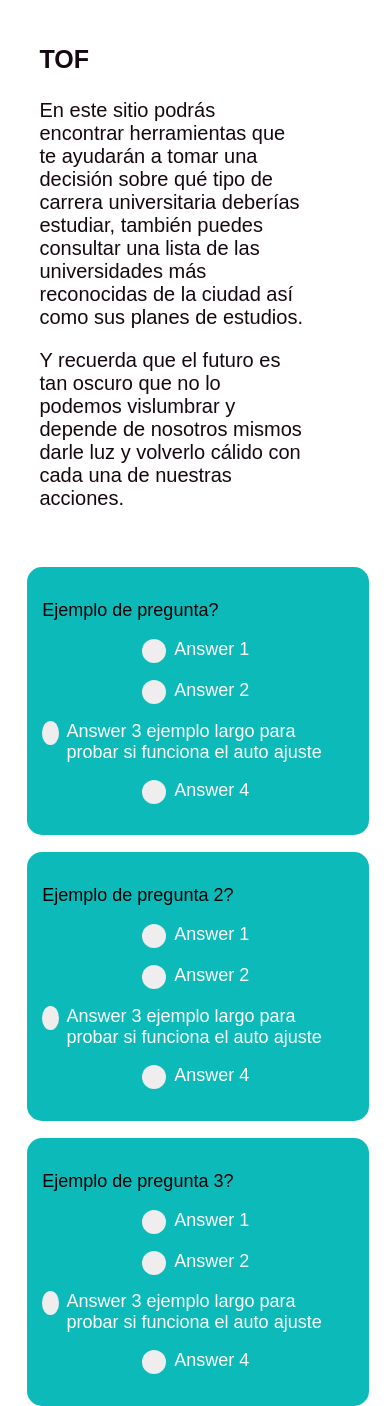
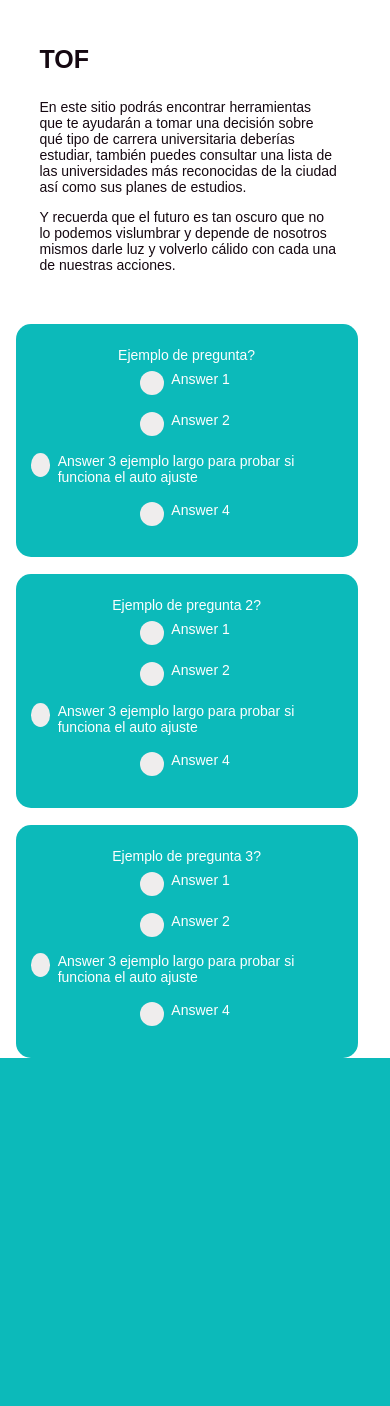
Before and after one commit to llFREEDll/TOF, a PHP site: page / in a window 390 px wide; the page is wider, and only the part inside the window is pictured. Shown: the part 40-1446 px from the top of that part. After the commit the page ends 1098 px from the top of that part, so only its background shows below. Run offline with PHP 8.4, Linux system fonts and the light colour scheme; some libraries are stand-ins or nearby versions.

Commit message:
se corrigio el bug de los objetos p

```diff
--- a/styles.css
+++ b/styles.css
@@ -10,11 +10,12 @@ body
 #questionBox
 {
     width:50%;
-    margin-left: 7vw;
+    margin-left: 4vw;
     margin-top:2vh;
     padding: 15px 15px 15px 15px;
     border-radius: 15px 15px 15px 15px;
     background-color: #0CBABA;
+    font-size: 20px;
 }
 
 label
@@ -209,16 +210,23 @@ input[type="radio"]
       font-size: 26px;
     }
     .sidenav{
-      left: -100%;
+      left: -130%;
     }
     .presentacion p{
 
-      width: 80%;
+      width: 90%;
+      font-size: 14px;
 
     }
-
+    .title{
+      font-size: 20px;
+    }
+    body{
+        align-items: center;
+      }
     #questionBox{
       width: 80%;
+      font-size: 14px;
     }
 
 }
@@ -228,7 +236,7 @@ input[type="radio"]
   position: fixed; /* Fixed Sidebar (stay in place on scroll) */
   top: 1vh; /* Stay at the top */
   right: 6vw;
-  background-color: #white;
+  background-color: white;
   overflow-x: hidden; /* Disable horizontal scroll */
   margin-top: 40px;
   border-radius: 15px;
@@ -260,3 +268,11 @@ input[type="radio"]
   color: #150811;
   text-align: left;
 }
+#questionBox p{
+
+    color: white;
+    margin: auto;
+    text-align: center;
+    padding: 8px;
+
+}
```
